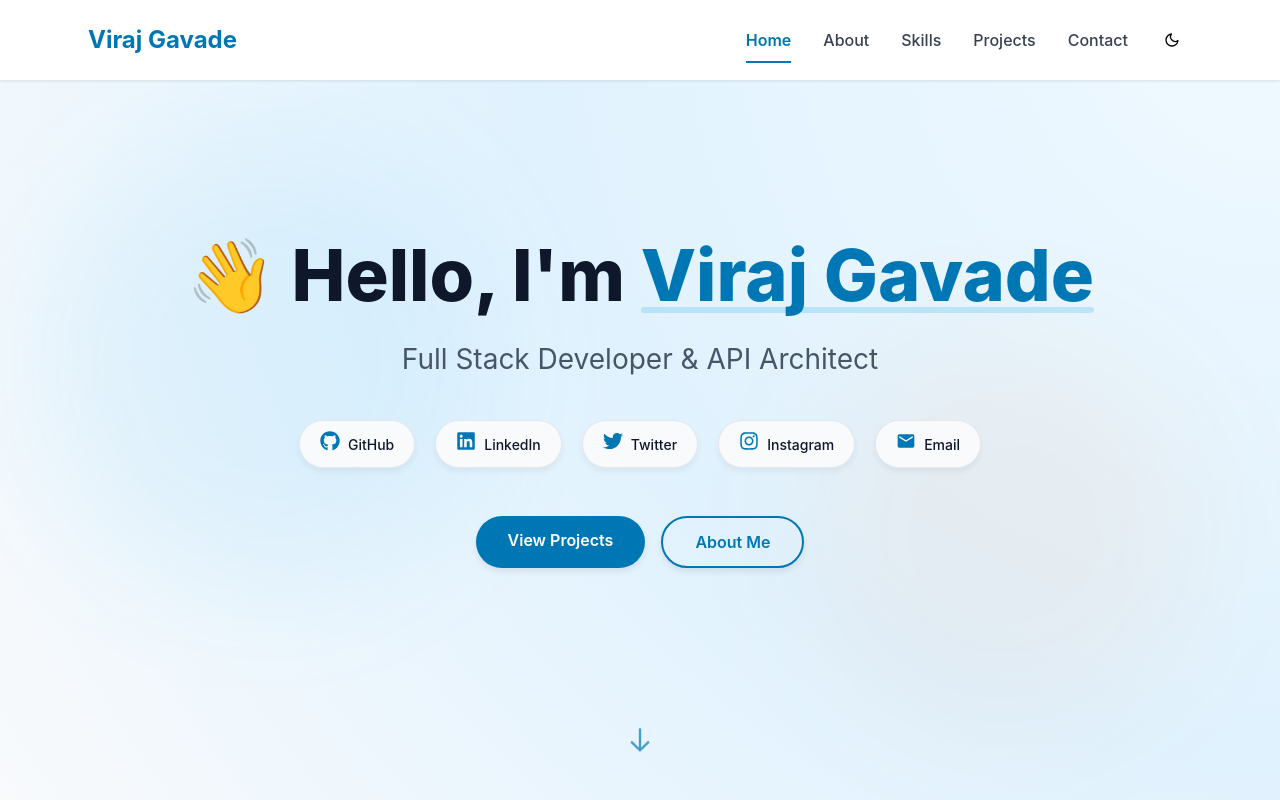
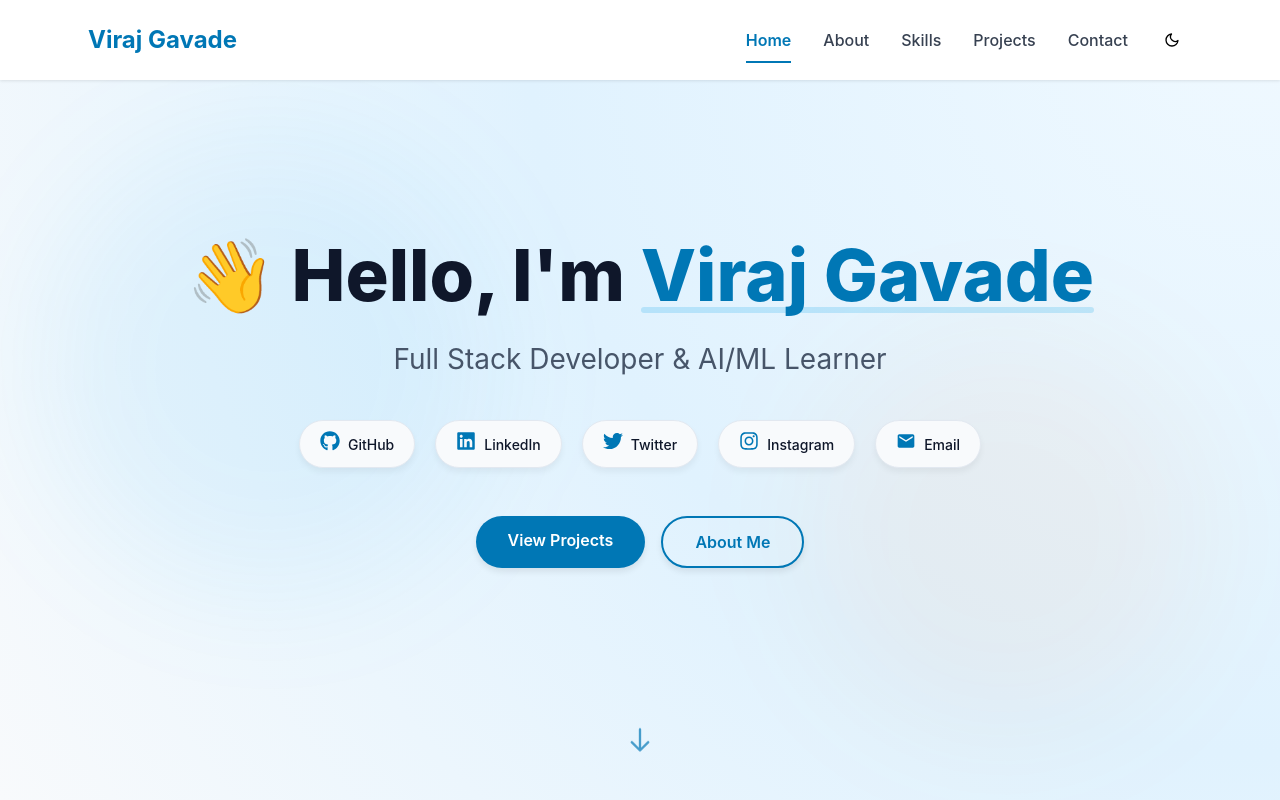
Before and after one commit to viraj-gavade/Portfolio, a React (Vite) app: page / in a window 1280 px wide. Shown: the top 800 px of the page. Built offline with nearby package versions, Linux system fonts and the light colour scheme.

Commit message:
`Updated Hero component title to Full Stack Developer & AI/ML Learner`

```diff
--- a/src/components/Hero.jsx
+++ b/src/components/Hero.jsx
@@ -58,7 +58,7 @@ const Hero = () => {
             animate={{ opacity: 1 }}
             transition={{ delay: 0.3, duration: 0.8 }}
           >
-            Full Stack Developer & API Architect
+            Full Stack Developer & AI/ML Learner
           </motion.h2>
 
           <motion.div
```
